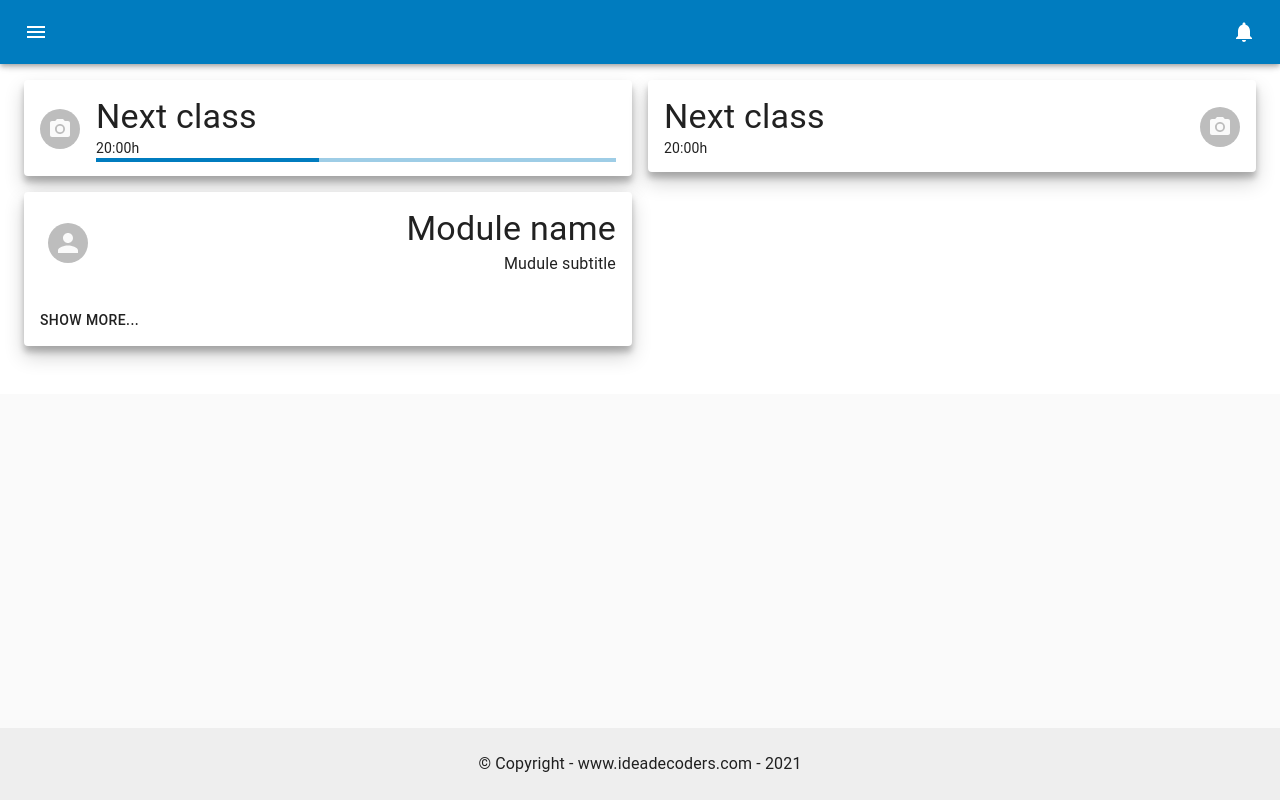
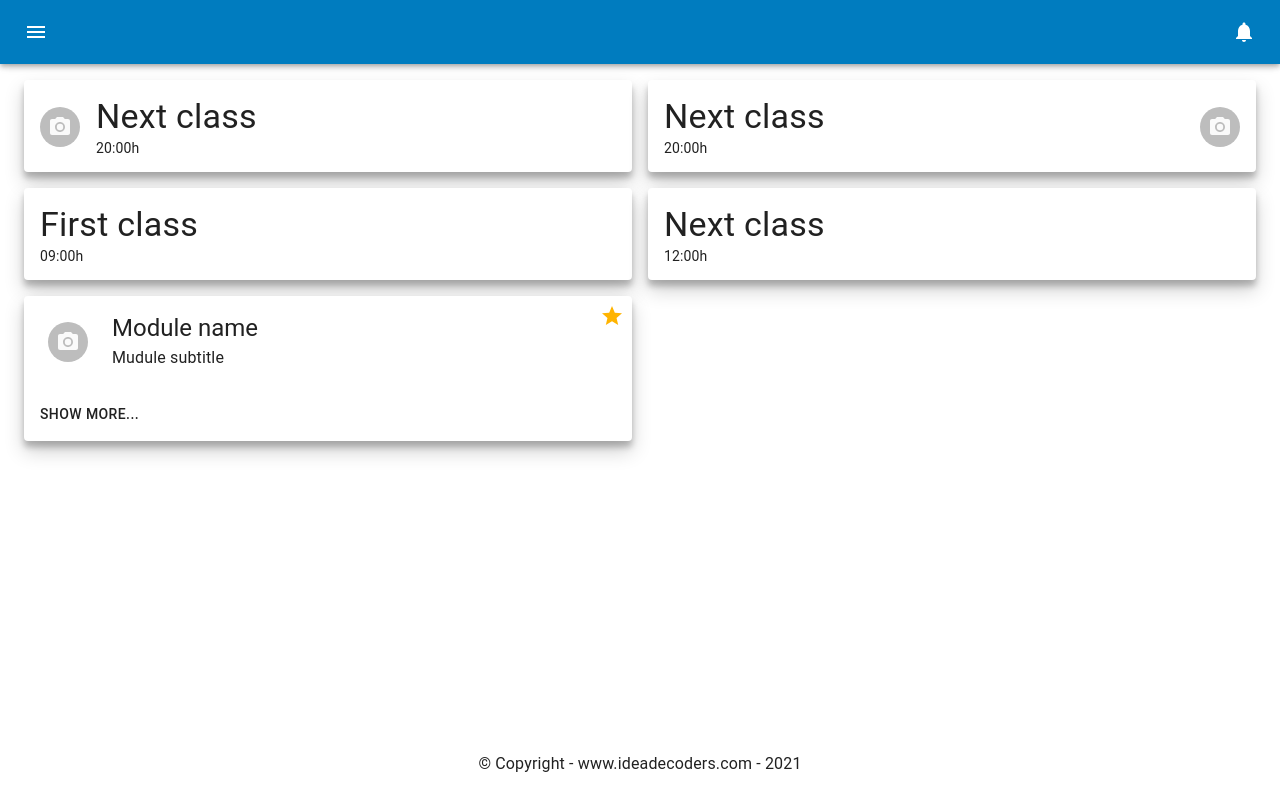
Before and after one commit to dgamboav/homework-help-front, a React (Create React App) app: page /students in a window 1280 px wide. Built offline with nearby package versions, Linux system fonts and the light colour scheme.

Commit message:
customizando los componentes reutilizables

```diff
--- a/src/components/common/StatsCard.jsx
+++ b/src/components/common/StatsCard.jsx
@@ -8,6 +8,7 @@ import {
   Avatar,
 } from '@material-ui/core';
 import { withStyles } from '@material-ui/core/styles';
+import { Rating } from '@material-ui/lab';
 import AppStyles from '../styles/AppStyles';
 
 const StatsCard = (props) => {
@@ -18,26 +19,31 @@ const StatsCard = (props) => {
     subtitle,
     content,
     actions,
+    align,
+    headerAction,
   } = props;
+
+  const renderAvatar = <Avatar aria-label="icon" className={classes.avatar}>
+    {icon}
+  </Avatar>;
+
+  const renderTitle = <Typography variant="h5" align={align}>
+    {title}
+  </Typography>;
+
+  const renderSubtitle = <Typography variant="subtitle1" align={align}>
+    {subtitle}
+  </Typography>;
+
+  const renderHeaderActions = <Rating name="size-small" defaultValue={2} size="medium" max={1} />;
 
   return(
     <Card className={classes.card}>
       <CardHeader
-        avatar={(
-          <Avatar aria-label="icon" className={classes.avatar}>
-            {icon}
-          </Avatar>
-        )}
-        title={(
-          <Typography variant="h4" align="right">
-            {title}
-          </Typography>
-        )}
-        subheader={(
-          <Typography variant="subtitle1" align="right">
-            {subtitle}
-          </Typography>
-        )}
+        avatar={icon ? renderAvatar : null}
+        title={title ? renderTitle : null}
+        subheader={subtitle ? renderSubtitle : null}
+        action={headerAction ? renderHeaderActions : null}
       />
       {content && (
         <CardContent className={classes.cardContent}>
--- a/src/components/layouts/MainLayout.jsx
+++ b/src/components/layouts/MainLayout.jsx
@@ -21,7 +21,7 @@ const MainLayout = (props) => {
       <CssBaseline />
       <Header title={title} />
       <main className={classes.content}>
-        <Container maxWidth="xl" className={classes.container}>
+        <Container maxWidth="xl"  className={classes.container}>
           {children}
         </Container>
       </main>
--- a/src/components/styles/AppStyles.jsx
+++ b/src/components/styles/AppStyles.jsx
@@ -3,6 +3,7 @@ const AppStyles = (theme) => ({
     display: 'flex',
     flexDirection: 'column',
     minHeight: '100vh',
+    backgroundColor: theme.palette.background.paper,
   },
   content: {
     backgroundColor: theme.palette.background.paper,
@@ -20,8 +21,8 @@ const AppStyles = (theme) => ({
   footer: {
     padding: theme.spacing(3, 2),
     marginTop: 'auto',
-    backgroundColor:
-      theme.palette.type === 'light' ? theme.palette.grey[200] : theme.palette.grey[800],
+    // backgroundColor: theme.palette.type === 'light' ? theme.palette.grey[200] : theme.palette.grey[800],
+    // background: theme.palette.primary.main,
   },
   card: {
     boxShadow: '0 10px 20px rgba(0,0,0,0.19), 0 6px 6px rgba(0,0,0,0.23)',
@@ -30,6 +31,9 @@ const AppStyles = (theme) => ({
     '&:last-child': {
       paddingBottom: 14,
     },
+  },
+  cardHeader: {
+    marginLeft: '0px !important',
   },
   justifyFlex: {
     display: 'flex',
--- a/src/components/views/student/StudentsDashboardView.jsx
+++ b/src/components/views/student/StudentsDashboardView.jsx
@@ -1,8 +1,10 @@
 import React from 'react';
+import { Link as RouterLink } from 'react-router-dom';
 import {
   Grid,
   LinearProgress,
   Button,
+  Link
 } from '@material-ui/core';
 import { withStyles } from '@material-ui/core/styles';
 import {
@@ -24,22 +26,38 @@ const StudentsDashboardView = (props) => {
           subtitle="20:00h"
           icon={<PhotoCamera />}
           iconPosition="left"
-          content={<LinearProgress />}
+          // content={<LinearProgress />}
         />
       </Grid>
       <Grid item xs={12} sm={12} md={6}>
+        <Link component={RouterLink} to="/teachers" underline="none">
+          <InfoCard
+            title="Next class"
+            subtitle="20:00h"
+            icon={<PhotoCamera />}
+            iconPosition="right"
+          />
+        </Link>
+      </Grid>
+      <Grid item xs={6}>
+        <InfoCard
+          title="First class"
+          subtitle="09:00h"
+        />
+      </Grid>
+      <Grid item xs={6}>
         <InfoCard
           title="Next class"
-          subtitle="20:00h"
-          icon={<PhotoCamera />}
-          iconPosition="right"
+          subtitle="12:00h"
         />
       </Grid>
       <Grid item xs={12} sm={12} md={6}>
         <StatsCard
           title="Module name"
           subtitle="Mudule subtitle"
-          actions={<Button>Show more...</Button>}
+          icon={(<PhotoCamera />)}
+          headerAction
+          actions={(<Button component={RouterLink} to="/">Show more...</Button>)}
         />
       </Grid>
     </Grid>
--- a/src/components/views/teacher/TeachersDashboardView.jsx
+++ b/src/components/views/teacher/TeachersDashboardView.jsx
@@ -1,12 +1,46 @@
 import React from 'react';
+import { Link as RouterLink } from 'react-router-dom';
 import {
-  Typography,
+  Grid,
+  Link,
 } from '@material-ui/core';
+import InfoCard from '../../common/InfoCard';
+
 
 const TeachersDashboardView = (props) => {
 
   return (
-    <Typography variant="h4">Teacher Dashboard</Typography>
+    <Grid container spacing={2}>
+      <Grid item xs={6}>
+      <Link component={RouterLink} to="/" underline="none">
+        <InfoCard
+          title="First class"
+          subtitle="09:00h"
+        />
+      </Link>
+      </Grid>
+      <Grid item xs={6}>
+        <Link component={RouterLink} to="/students" underline="none">
+          <InfoCard
+            title="Next class"
+            subtitle="12:00h"
+          />
+        </Link>
+
+      </Grid>
+      <Grid item xs={6}>
+        <InfoCard
+          title="First class"
+          subtitle="13:00h"
+        />
+      </Grid>
+      <Grid item xs={6}>
+        <InfoCard
+          title="Next class"
+          subtitle="15:00h"
+        />
+      </Grid>
+    </Grid>
   )
 };
 
```
